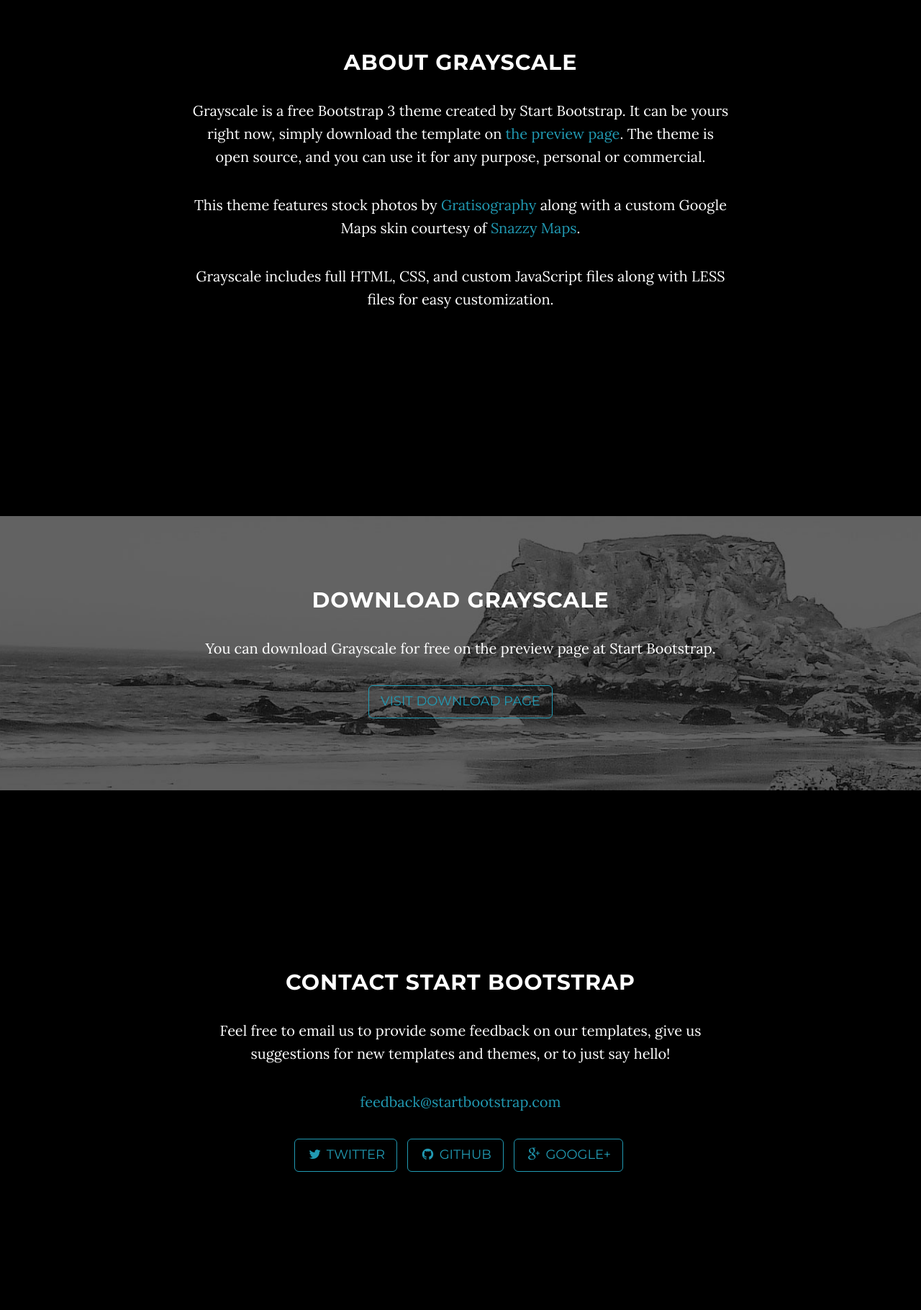
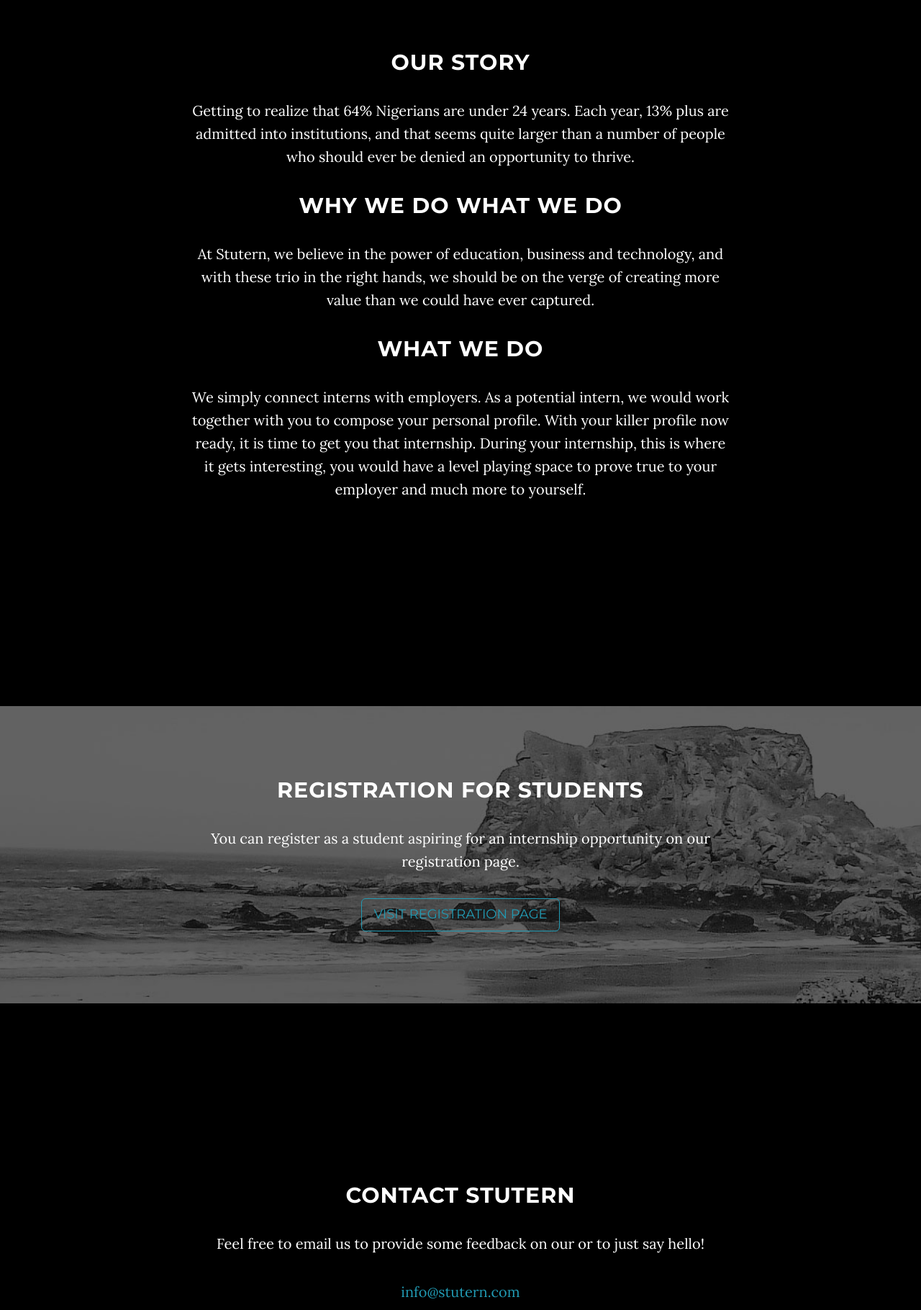
Before and after one commit to omo-eko/stutern.github.io, a plain HTML site: page index.html in a window 1280 px wide. Shown: the part 980-2800 px from the top of the page at 72% size. Drawn offline with Linux system fonts and the light colour scheme; some packages are replaced by stand-ins of ours.

Commit message:
bootstrapped edit

```diff
--- a/index.html
+++ b/index.html
@@ -9,7 +9,7 @@
     <meta name="description" content="">
     <meta name="author" content="">
 
-    <title>Grayscale - Start Bootstrap Theme</title>
+    <title>Stutern</title>
 
     <!-- Bootstrap Core CSS -->
     <link href="css/bootstrap.min.css" rel="stylesheet">
@@ -56,7 +56,7 @@
                         <a class="page-scroll" href="#about">About</a>
                     </li>
                     <li>
-                        <a class="page-scroll" href="#download">Download</a>
+                        <a class="page-scroll" href="#download">Register</a>
                     </li>
                     <li>
                         <a class="page-scroll" href="#contact">Contact</a>
@@ -74,8 +74,8 @@
             <div class="container">
                 <div class="row">
                     <div class="col-md-8 col-md-offset-2">
-                        <h1 class="brand-heading">Grayscale</h1>
-                        <p class="intro-text">A free, responsive, one page Bootstrap theme.<br>Created by Start Bootstrap.</p>
+                        <h1 class="brand-heading">Stutern</h1>
+                        <p class="intro-text">Connecting interns with employers.</p>
                         <a href="#about" class="btn btn-circle page-scroll">
                             <i class="fa fa-angle-double-down animated"></i>
                         </a>
@@ -89,10 +89,13 @@
     <section id="about" class="container content-section text-center">
         <div class="row">
             <div class="col-lg-8 col-lg-offset-2">
-                <h2>About Grayscale</h2>
-                <p>Grayscale is a free Bootstrap 3 theme created by Start Bootstrap. It can be yours right now, simply download the template on <a href="http://startbootstrap.com/template-overviews/grayscale/">the preview page</a>. The theme is open source, and you can use it for any purpose, personal or commercial.</p>
-                <p>This theme features stock photos by <a href="http://gratisography.com/">Gratisography</a> along with a custom Google Maps skin courtesy of <a href="http://snazzymaps.com/">Snazzy Maps</a>.</p>
-                <p>Grayscale includes full HTML, CSS, and custom JavaScript files along with LESS files for easy customization.</p>
+                <h2>Our story</h2>
+                <p>Getting to realize that 64% Nigerians are under 24 years. Each year, 13% plus are admitted into institutions, and that seems quite larger than a number of people who should ever be denied an opportunity to thrive.</p>
+
+		 <h2>Why we do what we do</h2>
+                <p>At Stutern, we believe in the power of education, business and technology, and with these trio in the right hands, we should be on the verge of creating more value than we could have ever captured.</p>
+		<h2>What we do</h2>
+                <p>We simply connect interns with employers. As a potential intern, we would work together with you to compose your personal profile. With your killer profile now ready, it is time to get you that internship. During your internship, this is where it gets interesting, you would have a level playing space to prove true to your employer and much more to yourself.</p>
             </div>
         </div>
     </section>
@@ -102,9 +105,9 @@
         <div class="download-section">
             <div class="container">
                 <div class="col-lg-8 col-lg-offset-2">
-                    <h2>Download Grayscale</h2>
-                    <p>You can download Grayscale for free on the preview page at Start Bootstrap.</p>
-                    <a href="http://startbootstrap.com/template-overviews/grayscale/" class="btn btn-default btn-lg">Visit Download Page</a>
+                    <h2>Registration for students</h2>
+                    <p>You can register as a student aspiring for an internship opportunity on our registration page.</p>
+                    <a href="http://startbootstrap.com/template-overviews/grayscale/" class="btn btn-default btn-lg">Visit Registration Page</a>
                 </div>
             </div>
         </div>
@@ -114,9 +117,9 @@
     <section id="contact" class="container content-section text-center">
         <div class="row">
             <div class="col-lg-8 col-lg-offset-2">
-                <h2>Contact Start Bootstrap</h2>
-                <p>Feel free to email us to provide some feedback on our templates, give us suggestions for new templates and themes, or to just say hello!</p>
-                <p><a href="mailto:feedback@startbootstrap.com">feedback@startbootstrap.com</a>
+                <h2>Contact Stutern</h2>
+                <p>Feel free to email us to provide some feedback on our or to just say hello!</p>
+                <p><a href="mailto:feedback@startbootstrap.com">info@stutern.com</a>
                 </p>
                 <ul class="list-inline banner-social-buttons">
                     <li>
@@ -139,7 +142,7 @@
     <!-- Footer -->
     <footer>
         <div class="container text-center">
-            <p>Copyright &copy; Your Website 2014</p>
+            <p>Copyright &copy; Stutern 2014</p>
         </div>
     </footer>
 
```
